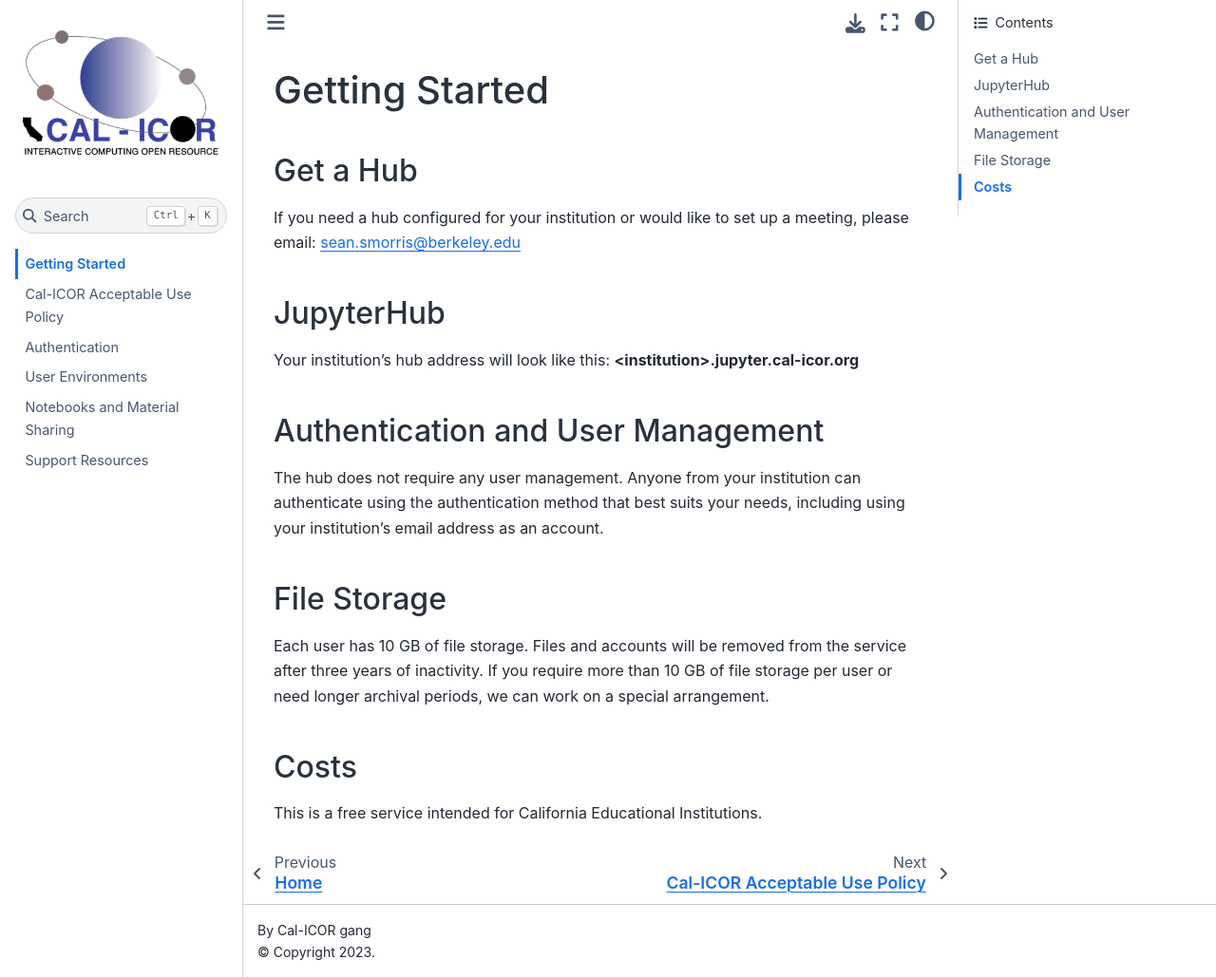
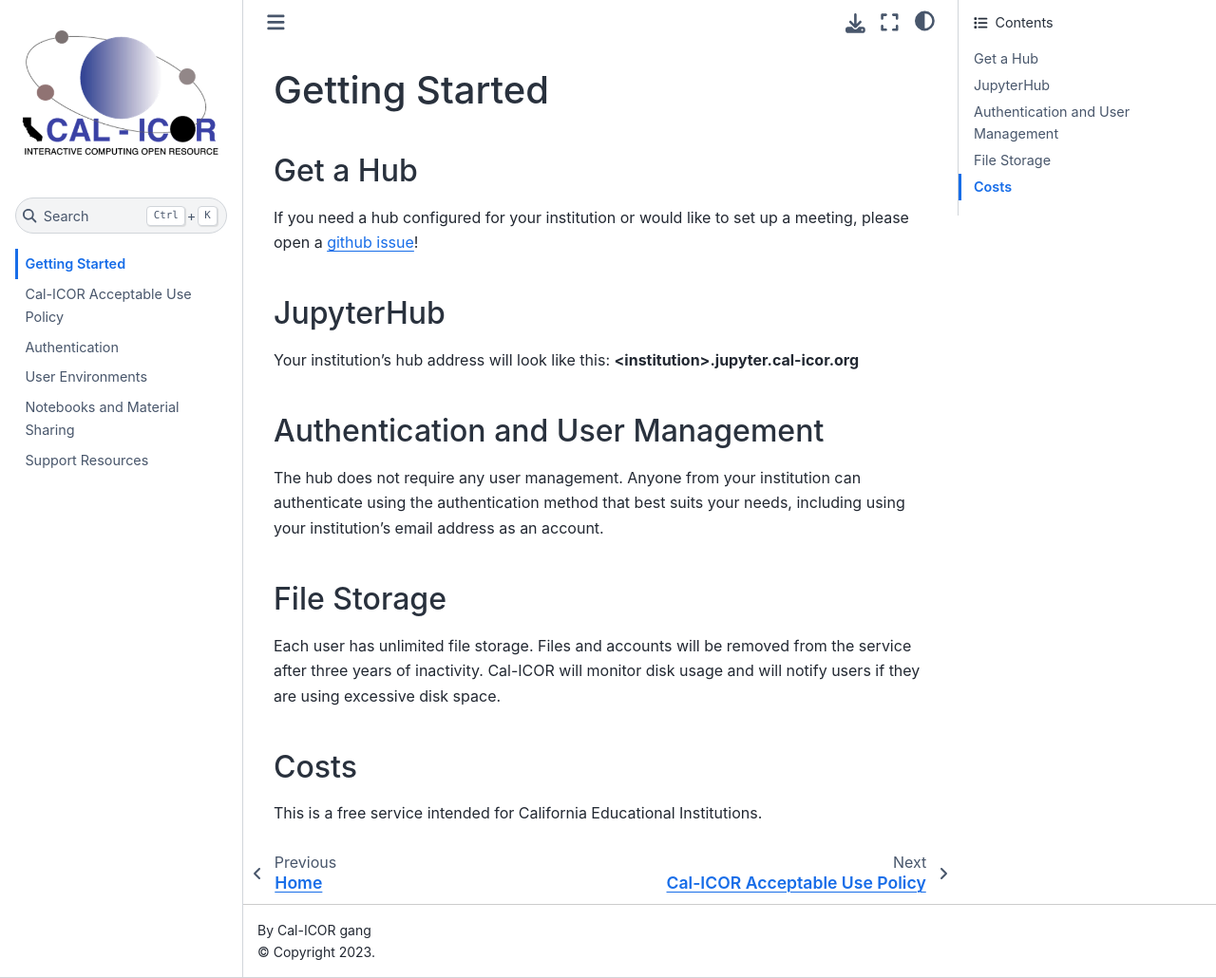
Before and after one commit to shaneknapp/docs, a Jupyter Book: the page built from content/getting_started.md, in a window 1280 px wide and 1030 px high. Shown: the whole window at 95% size. Built offline with Jupyter Book 1.0.4 settings and Sphinx 7.4.7 and the Sphinx Book theme 1.1.4, drawn with Linux system fonts in a browser that asks for light colours.

Commit message:
updating the contact for new hub requests and storage schema

```diff
--- a/content/getting_started.md
+++ b/content/getting_started.md
@@ -2,16 +2,23 @@
 # Getting Started
 
 ### Get a Hub
-If you need a hub configured for your institution or would like to set up a meeting, please email: sean.smorris@berkeley.edu
+If you need a hub configured for your institution or would like to set up a
+meeting, please open a
+[github issue](https://github.com/cal-icor/cal-icor-hubs/issues)!
 
 ### JupyterHub
-Your institution's hub address will look like this: **\<institution\>.jupyter.cal-icor.org**
+Your institution's hub address will look like this:
+**\<institution\>.jupyter.cal-icor.org**
 
 ### Authentication and User Management
-The hub does not require any user management. Anyone from your institution can authenticate using the authentication method that best suits your needs, including using your institution's email address as an account.
+The hub does not require any user management. Anyone from your institution can
+authenticate using the authentication method that best suits your needs,
+including using your institution's email address as an account.
 
 ### File Storage
-Each user has 10 GB of file storage. Files and accounts will be removed from the service after three years of inactivity. If you require more than 10 GB of file storage per user or need longer archival periods, we can work on a special arrangement.
+Each user has unlimited file storage.  Files and accounts will be removed from
+the service after three years of inactivity.  Cal-ICOR will monitor disk usage
+and will notify users if they are using excessive disk space.
 
 ### Costs
 This is a free service intended for California Educational Institutions.
```
